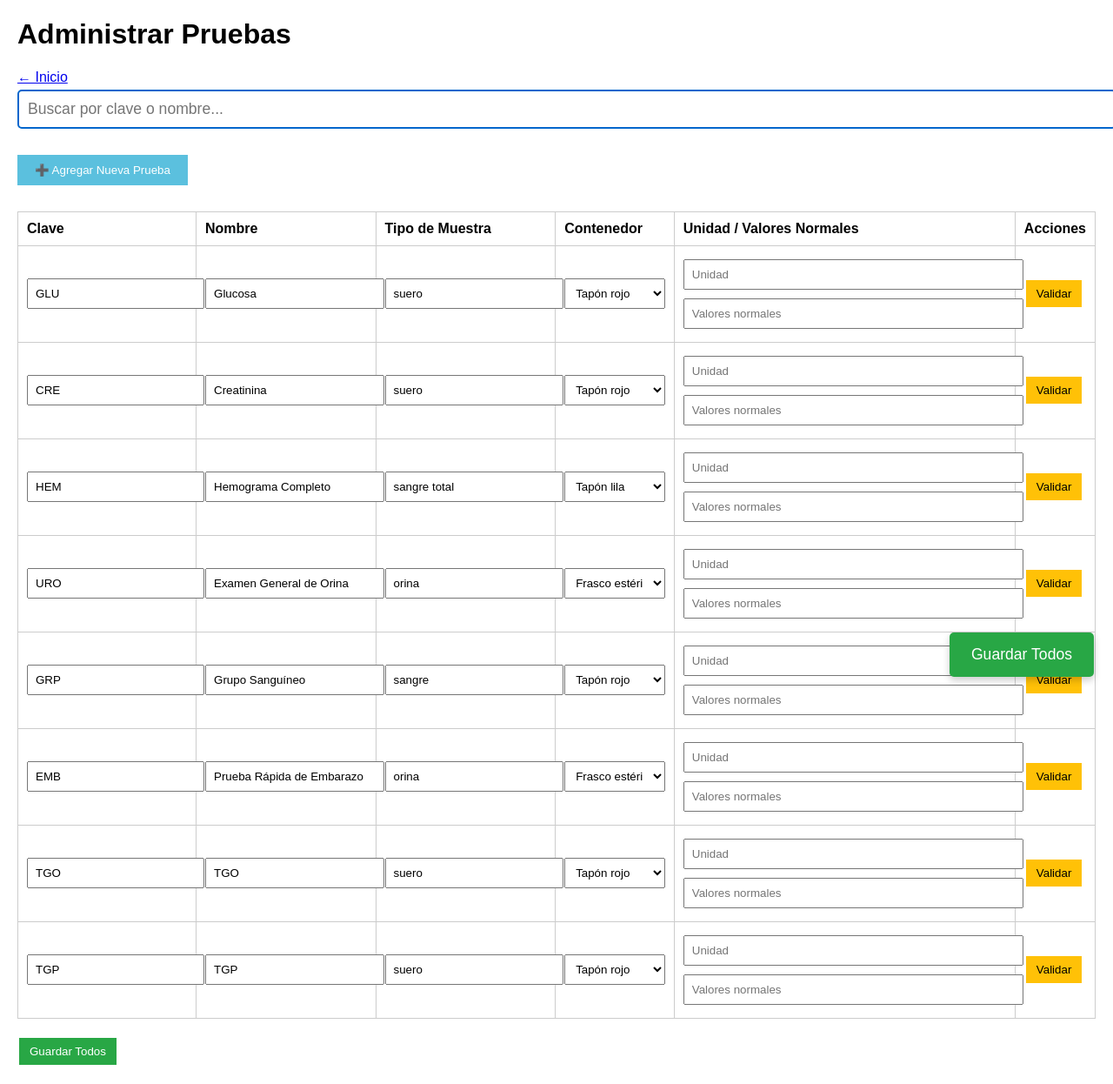
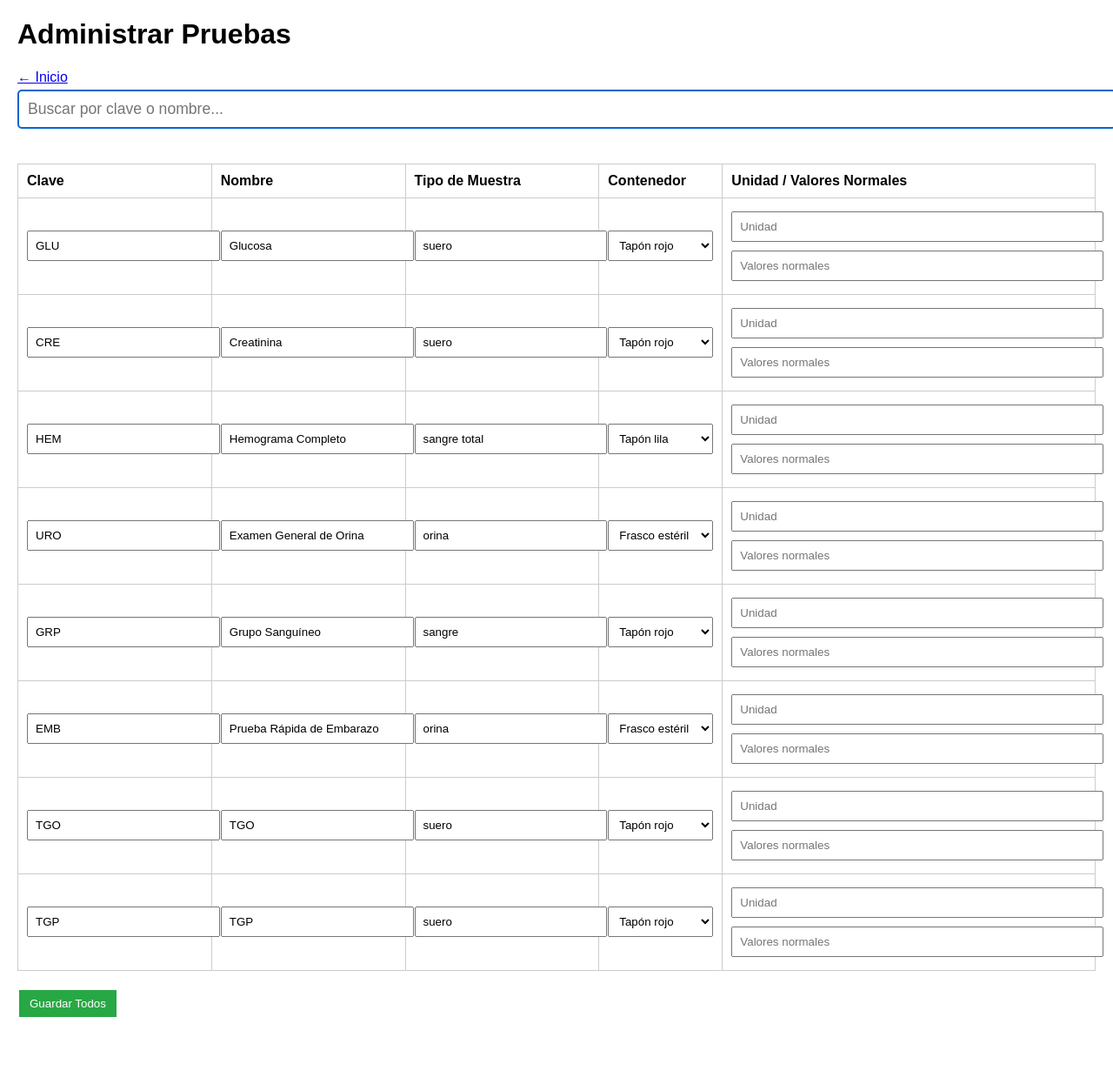
Before and after one commit to qfbwilsonmay-ai/care-laboratorio, a Flask app: page /admin/pruebas in a window 1280 px wide. Shown: the whole page at 87% size. After the commit the page ends 1169 px from the top, so only its background shows below. Run offline with Flask 3, Linux system fonts and the light colour scheme.

Commit message:
Reset: admin_pruebas solo con buscador y guardado seguro

```diff
--- a/templates/admin_pruebas.html
+++ b/templates/admin_pruebas.html
@@ -9,10 +9,6 @@
         input, select { width: 100%; padding: 8px; margin: 5px 0; }
         button { padding: 8px 12px; margin: 2px; cursor: pointer; }
         .btn-guardar { background: #28a745; color: white; border: none; }
-        .btn-editar { background: #007bff; color: white; border: none; }
-        .btn-validar { background: #ffc107; color: black; border: none; }
-        .fila-validada { background-color: #d4edda; } /* Verde claro */
-        .fila-normal { background-color: white; }
         .buscador {
             font-size: 1.1em;
             padding: 10px;
@@ -20,22 +16,6 @@
             margin-bottom: 20px;
             border: 2px solid #0066cc;
             border-radius: 5px;
-        }
-        .btn-anclado {
-            position: fixed;
-            bottom: 20px;
-            right: 20px;
-            background: #28a745;
-            color: white;
-            padding: 15px 25px;
-            border: none;
-            border-radius: 5px;
-            font-size: 1.1em;
-            box-shadow: 0 4px 8px rgba(0,0,0,0.2);
-            z-index: 100;
-        }
-        .btn-agregar {
-            background: #5bc0de; color: white; padding: 10px 20px; border: none; margin: 10px 0;
         }
     </style>
 </head>
@@ -45,9 +25,7 @@
 
     <input type="text" id="buscador" class="buscador" placeholder="Buscar por clave o nombre..." onkeyup="buscarPruebas()">
 
-    <button type="button" class="btn-agregar" onclick="agregarFila()">➕ Agregar Nueva Prueba</button>
-
-    <form method="POST" id="formPruebas">
+    <form method="POST">
         <table id="tablaPruebas">
             <tr>
                 <th>Clave</th>
@@ -55,125 +33,44 @@
                 <th>Tipo de Muestra</th>
                 <th>Contenedor</th>
                 <th>Unidad / Valores Normales</th>
-                <th>Acciones</th>
             </tr>
             {% for p in pruebas %}
-            {% set validado = p.get('validado', false) %}
-            {% set clase_fila = "fila-validada" if validado else "fila-normal" %}
-
-            <tr class="{{ clase_fila }}" id="fila_{{ loop.index }}">
+            <tr data-nombre="{{ p.nombre|lower }}" data-clave="{{ p.clave|lower }}">
+                <td><input type="text" name="clave_{{ loop.index }}" value="{{ p.clave }}" readonly></td>
+                <td><input type="text" name="nombre_{{ loop.index }}" value="{{ p.nombre }}" required></td>
+                <td><input type="text" name="tipo_muestra_{{ loop.index }}" value="{{ p.tipo_muestra }}" required></td>
                 <td>
-                    <input type="text" name="clave_{{ loop.index }}" value="{{ p.clave }}" required {{ 'readonly' if validado else '' }}>
-                </td>
-                <td>
-                    <input type="text" name="nombre_{{ loop.index }}" value="{{ p.nombre }}" required {{ 'readonly' if validado else '' }}>
-                </td>
-                <td>
-                    <input type="text" name="tipo_muestra_{{ loop.index }}" value="{{ p.tipo_muestra }}" required {{ 'readonly' if validado else '' }}>
-                </td>
-                <td>
-                    <select name="id_contenedor_{{ loop.index }}" {{ 'disabled' if validado else '' }}>
+                    <select name="id_contenedor_{{ loop.index }}">
                         {% for cont in contenedores %}
                         <option value="{{ cont.id }}" {% if cont.id == p.id_contenedor %}selected{% endif %}>{{ cont.nombre }}</option>
                         {% endfor %}
                     </select>
                 </td>
                 <td>
-                    <input type="text" name="unidad_{{ loop.index }}" value="{{ p.unidad }}" placeholder="Unidad" {{ 'readonly' if validado else '' }}>
-                    <input type="text" name="valores_normales_{{ loop.index }}" value="{{ p.valores_normales }}" placeholder="Valores normales" {{ 'readonly' if validado else '' }}>
-                </td>
-                <td>
-                    <input type="hidden" name="validado_{{ loop.index }}" id="validado_{{ loop.index }}" value="{{ '1' if validado else '0' }}">
-                    {% if validado %}
-                        <button type="button" class="btn-editar" onclick="editarFila({{ loop.index }})">Editar</button>
-                    {% else %}
-                        <button type="button" class="btn-validar" onclick="validarFila({{ loop.index }})">Validar</button>
-                    {% endif %}
+                    <input type="text" name="unidad_{{ loop.index }}" value="{{ p.unidad }}" placeholder="Unidad" required>
+                    <input type="text" name="valores_normales_{{ loop.index }}" value="{{ p.valores_normales }}" placeholder="Valores normales" required>
                 </td>
             </tr>
             {% endfor %}
         </table>
 
         <button type="submit" class="btn-guardar">Guardar Todos</button>
-        <button type="submit" class="btn-anclado">Guardar Todos</button>
     </form>
 
     <script>
         function buscarPruebas() {
             const input = document.getElementById('buscador');
             const filter = input.value.toLowerCase();
-            const filas = document.querySelectorAll('#tablaPruebas tr[id^="fila_"]');
+            const filas = document.querySelectorAll('#tablaPruebas tr[data-nombre]');
             filas.forEach(fila => {
-                const texto = fila.textContent.toLowerCase();
-                if (texto.includes(filter)) {
+                const nombre = fila.getAttribute('data-nombre');
+                const clave = fila.getAttribute('data-clave');
+                if (nombre.includes(filter) || clave.includes(filter)) {
                     fila.style.display = '';
                 } else {
                     fila.style.display = 'none';
                 }
             });
-        }
-
-        function validarFila(idx) {
-            const inputs = document.querySelectorAll(`#fila_${idx} input`);
-            const selects = document.querySelectorAll(`#fila_${idx} select`);
-            inputs.forEach(input => {
-                if (input.name.startsWith('validado_')) return;
-                input.setAttribute('readonly', 'readonly');
-            });
-            selects.forEach(select => {
-                select.setAttribute('disabled', 'disabled');
-            });
-            document.getElementById(`fila_${idx}`).classList.add('fila-validada');
-            document.getElementById(`validado_${idx}`).value = '1';
-            document.querySelector(`#fila_${idx} td:last-child`).innerHTML =
-                `<button type="button" class="btn-editar" onclick="editarFila(${idx})">Editar</button>`;
-        }
-
-        function editarFila(idx) {
-            const inputs = document.querySelectorAll(`#fila_${idx} input`);
-            const selects = document.querySelectorAll(`#fila_${idx} select`);
-            inputs.forEach(input => {
-                if (input.name.startsWith('validado_')) return;
-                input.removeAttribute('readonly');
-            });
-            selects.forEach(select => {
-                select.removeAttribute('disabled');
-            });
-            document.getElementById(`fila_${idx}`).classList.remove('fila-validada');
-            document.getElementById(`validado_${idx}`).value = '0';
-            document.querySelector(`#fila_${idx} td:last-child`).innerHTML =
-                `<button type="button" class="btn-validar" onclick="validarFila(${idx})">Validar</button>`;
-        }
-
-        function agregarFila() {
-            const tabla = document.getElementById('tablaPruebas');
-            const filas = tabla.querySelectorAll('tr').length;
-            const idx = filas; // Siguiente índice
-
-            const nuevaFila = document.createElement('tr');
-            nuevaFila.id = `fila_${idx}`;
-            nuevaFila.className = 'fila-normal';
-            nuevaFila.innerHTML = `
-                <td><input type="text" name="clave_${idx}" placeholder="Clave" required></td>
-                <td><input type="text" name="nombre_${idx}" placeholder="Nombre" required></td>
-                <td><input type="text" name="tipo_muestra_${idx}" placeholder="Tipo de muestra" required></td>
-                <td>
-                    <select name="id_contenedor_${idx}">
-                        {% for cont in contenedores %}
-                        <option value="{{ cont.id }}">{{ cont.nombre }}</option>
-                        {% endfor %}
-                    </select>
-                </td>
-                <td>
-                    <input type="text" name="unidad_${idx}" placeholder="Unidad">
-                    <input type="text" name="valores_normales_${idx}" placeholder="Valores normales">
-                </td>
-                <td>
-                    <input type="hidden" name="validado_${idx}" id="validado_${idx}" value="0">
-                    <button type="button" class="btn-validar" onclick="validarFila(${idx})">Validar</button>
-                </td>
-            `;
-            tabla.appendChild(nuevaFila);
         }
 
         document.addEventListener('DOMContentLoaded', function() {
```
